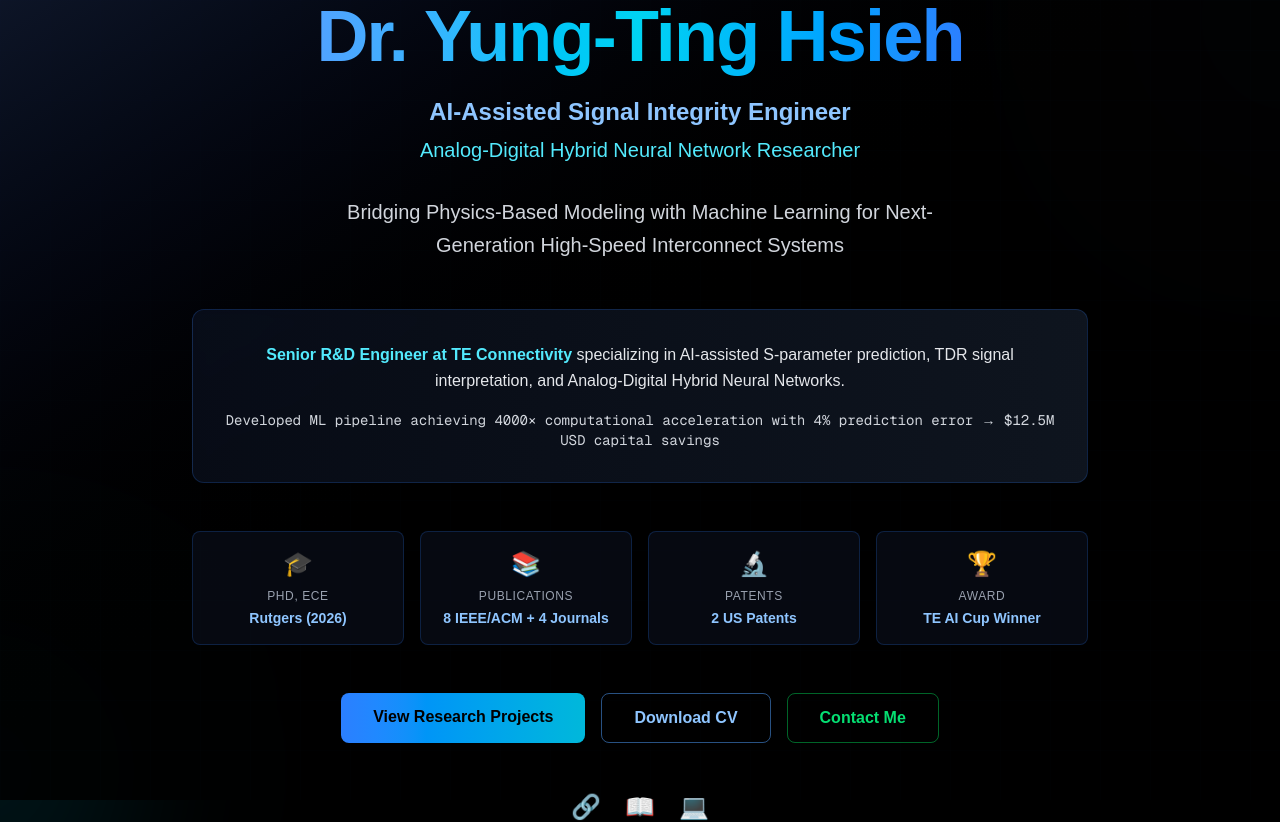
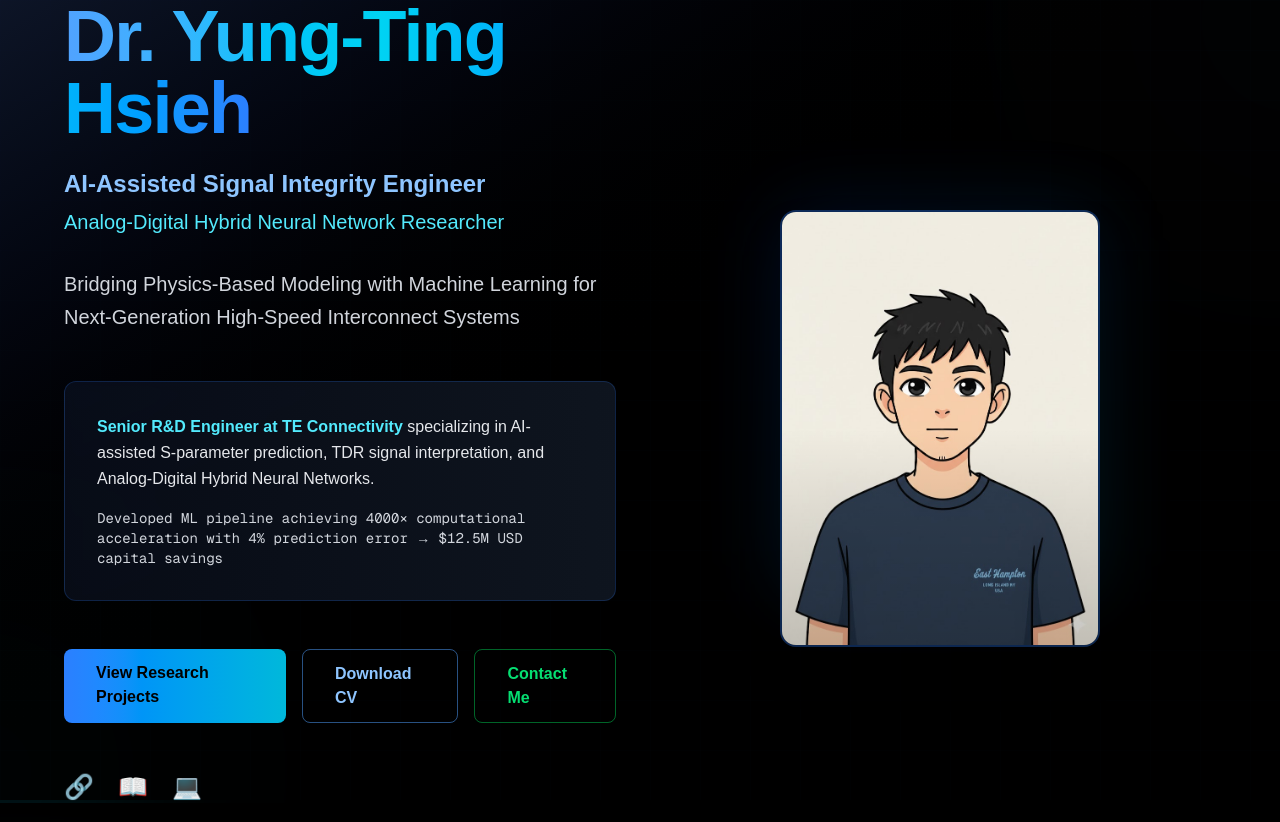
Before and after one commit to dryungtinghsieh-ui/ai-portfolio, a Next.js app: page / in a window 1280 px wide. Shown: the top 822 px of the page. Built offline with nearby package versions, Linux system fonts and the light colour scheme.

Commit message:
Update landing page

```diff
--- a/app/page.tsx
+++ b/app/page.tsx
@@ -2,6 +2,7 @@
 
 import { motion } from 'framer-motion';
 import { useState } from 'react';
+import Image from 'next/image';
 
 export default function Home() {
   const [hoveredTag, setHoveredTag] = useState<number | null>(null);
@@ -145,11 +146,14 @@ export default function Home() {
         {/* Hero Section */}
         <section className="min-h-screen flex items-center justify-center px-4 sm:px-6 lg:px-8">
           <motion.div
-            className="max-w-4xl w-full text-center"
+            className="max-w-6xl w-full"
             variants={containerVariants}
             initial="hidden"
             animate="visible"
           >
+            <div className="grid grid-cols-1 md:grid-cols-2 gap-8 md:gap-12 items-center">
+              {/* Left: Content */}
+              <div className="text-center md:text-left">
                 {/* Title */}
                 <motion.h1
                   variants={itemVariants}
@@ -173,7 +177,7 @@ export default function Home() {
                 {/* Tagline */}
                 <motion.p
                   variants={itemVariants}
-              className="text-lg sm:text-xl text-gray-300 mb-12 max-w-2xl mx-auto leading-relaxed"
+                  className="text-lg sm:text-xl text-gray-300 mb-12 leading-relaxed"
                 >
                   Bridging Physics-Based Modeling with Machine Learning for
                   Next-Generation High-Speed Interconnect Systems
@@ -192,32 +196,10 @@ export default function Home() {
                   </p>
                 </motion.div>
 
-            {/* Expertise Highlights */}
-            <motion.div
-              variants={itemVariants}
-              className="mb-12 grid grid-cols-2 sm:grid-cols-4 gap-4"
-            >
-              {highlights.map((item, i) => (
-                <motion.div
-                  key={i}
-                  className="p-4 rounded-lg bg-slate-900/40 border border-blue-500/20 hover:border-blue-400/40 transition-colors"
-                  whileHover={{ scale: 1.05 }}
-                >
-                  <div className="text-2xl mb-2">{item.icon}</div>
-                  <p className="text-gray-400 text-xs uppercase tracking-wider mb-1">
-                    {item.label}
-                  </p>
-                  <p className="text-blue-300 font-semibold text-sm">
-                    {item.value}
-                  </p>
-                </motion.div>
-              ))}
-            </motion.div>
-
                 {/* CTA Buttons */}
                 <motion.div
                   variants={itemVariants}
-              className="flex flex-col sm:flex-row gap-4 justify-center mb-12"
+                  className="flex flex-col sm:flex-row gap-4 justify-center md:justify-start mb-12"
                 >
                   <motion.a
                     href="#projects"
@@ -250,7 +232,7 @@ export default function Home() {
                 {/* Social Links */}
                 <motion.div
                   variants={itemVariants}
-              className="flex gap-6 justify-center mb-12"
+                  className="flex gap-6 justify-center md:justify-start"
                 >
                   {socials.map((social, i) => (
                     <motion.a
@@ -267,10 +249,42 @@ export default function Home() {
                     </motion.a>
                   ))}
                 </motion.div>
+              </div>
+
+              {/* Right: Portrait Image */}
+              <motion.div
+                variants={itemVariants}
+                className="flex justify-center"
+              >
+                <div className="relative w-72 h-96 md:w-80 md:h-full max-h-96">
+                  <motion.div
+                    className="absolute inset-0 bg-gradient-to-br from-blue-600/20 to-cyan-600/20 rounded-2xl blur-2xl"
+                    animate={{
+                      opacity: [0.5, 0.8, 0.5],
+                    }}
+                    transition={{
+                      duration: 4,
+                      repeat: Infinity,
+                      ease: 'easeInOut',
+                    }}
+                  />
+                  <div className="relative rounded-2xl overflow-hidden border-2 border-blue-500/30 shadow-2xl">
+                    <Image
+                      src="/portrait.jpg"
+                      alt="Dr. Yung-Ting Hsieh"
+                      width={320}
+                      height={400}
+                      priority
+                      className="w-full h-full object-cover object-center"
+                    />
+                    {/* Overlay gradient for polish */}
+                    <div className="absolute inset-0 bg-gradient-to-t from-black/20 via-transparent to-transparent" />
+                  </div>
+                </div>
+              </motion.div>
+            </div>
           </motion.div>
         </section>
-
-        {/* Expertise Tags Section */}
         <section className="py-20 px-4 sm:px-6 lg:px-8 bg-gradient-to-b from-black via-slate-900/30 to-black">
           <div className="max-w-6xl mx-auto">
             <motion.h2
```
Also changed, not shown: public/portrait.jpg (added). Lines whose indentation alone changed are shown as unchanged.
